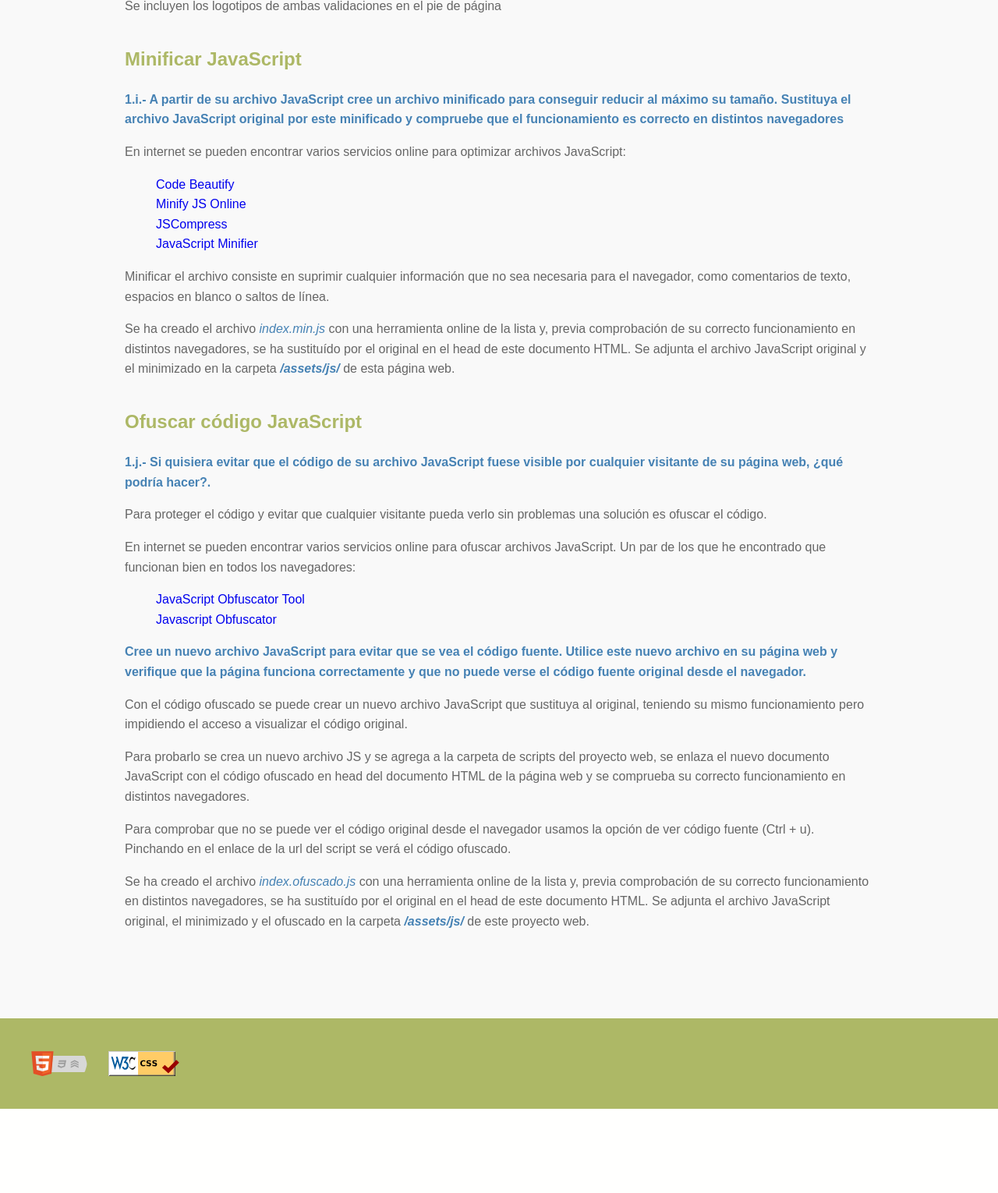
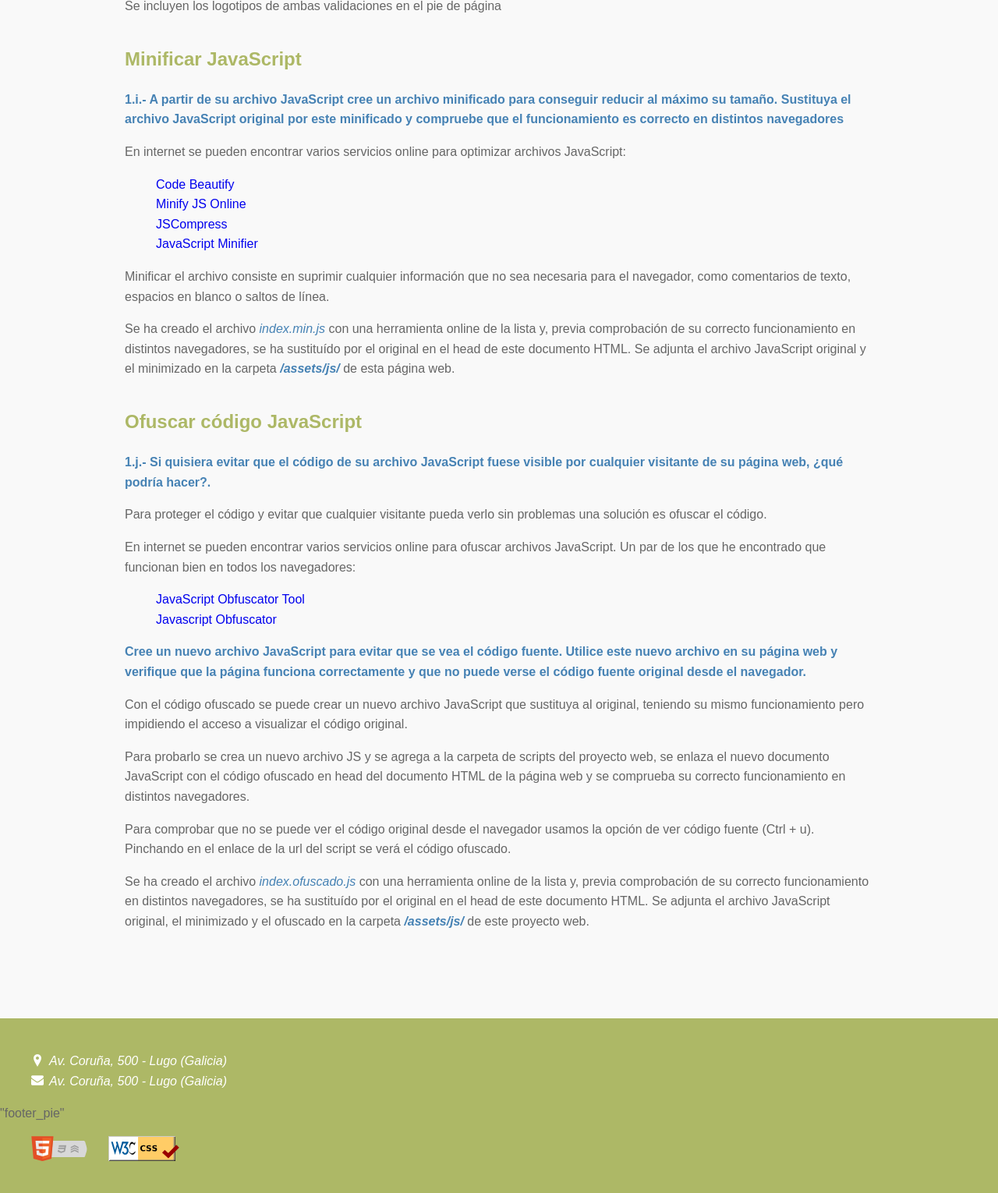
Before and after one commit to anadiaza/mf0951_ABRIL, a PHP site: page / in a window 1280 px wide. Shown: the part 2756-4286 px from the top of the page at 78% size. Before the commit the page ends 4178 px from the top, so only its background shows below. Run offline with PHP 8.4, Linux system fonts and the light colour scheme.

Commit message:
variaciones medidas

```diff
--- a/assets/css/_app/_layout/footer.css
+++ b/assets/css/_app/_layout/footer.css
@@ -4,6 +4,14 @@ body>footer {
     padding-top: 2%;
     padding-bottom: 2%;
     background-color: var(--color-b);
+}
+body> footer a {
+    color: white;
+}
+body> footer a :hover{
+    color: yelow;
+    border-bottom: 1px solid yelow;
+
 }
 
 body > footer ul.validadores {
--- a/assets/css/_app/_theme/variables.css
+++ b/assets/css/_app/_theme/variables.css
@@ -15,7 +15,7 @@
 
     */
     /* Logo olímpico 1020 x 495 pixeles */
-    /*logo pluma 137x195*/
+    /*logo pluma 137/195*/
     --url-logo-index: url('../svg/logo.svg');
     --url-logo-header: url('../../../svg/logo.svg');
     --wlogo-header: 4.21rem;
--- a/assets/css/_app/_views/common.css
+++ b/assets/css/_app/_views/common.css
@@ -52,7 +52,8 @@
     right: 5vh;
     /* width: 20vh * $ratio_logo_mini; */
     width: 41.21vh;
-    height: 20vh;
+    height: 32vh;
+    /* imagen se adapte heightxwidth*ratio*/
     opacity: 0.2;
     background-image: url('../../../svg/logo.svg');
     background-position: 50% 50%;
--- a/index.html
+++ b/index.html
@@ -325,6 +325,25 @@
     </main>
     <footer>
         <h2 class="pechado">Pie de página</h2>
+        <section class="contentinfo">
+            <address>
+                <ul>
+                    <li>
+                        <a href="https://goo.gl/maps/s3k1C7FEyn3WrrVn7" title="Ven a visitarnos" target="_blank">
+                            <spam class="icon-location" aria-hidden="true"></spam>
+                            <spam>Av. Coruña, 500 - Lugo (Galicia)</spam>
+                        </a>
+                    </li>
+                    <li>
+                        <a href="" title="Ven a visitarnos" target="_blank">
+                            <spam class="icon-mail" aria-hidden="true"></spam>
+                            <spam>Av. Coruña, 500 - Lugo (Galicia)</spam>
+                        </a>
+                    </li>
+                </ul>
+            </address>
+        </section>
+        <section class>"footer_pie"
         <ul class="validadores">
             <li class="validator cross-centro">
                 <a href="https://validator.w3.org/nu/" target="_blank" title="Documento HTML5 validado con Nu Html Checker">
@@ -337,6 +356,7 @@
                 </a>
             </li>
         </ul>
+    </section>
     </footer>
 </body>
 
```
